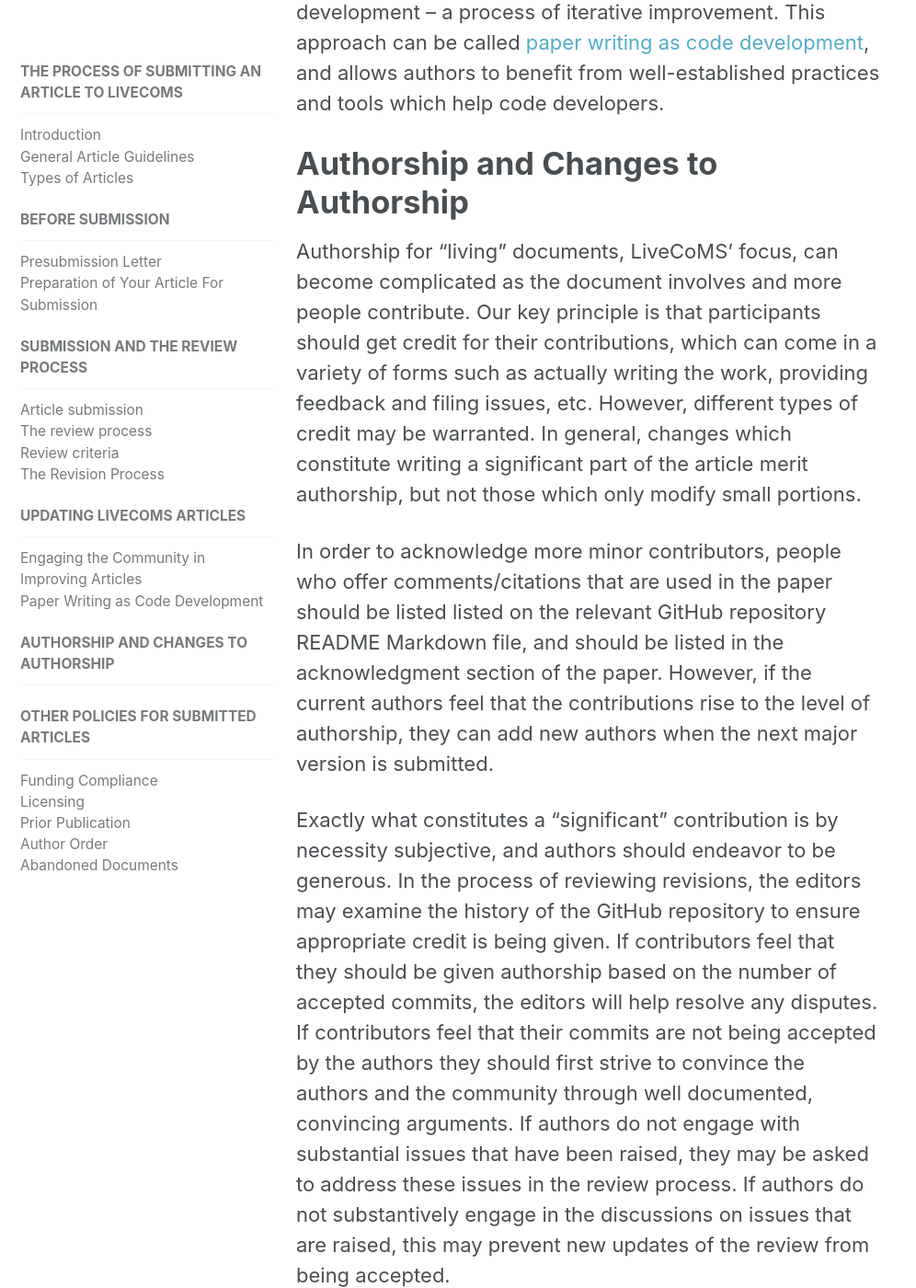
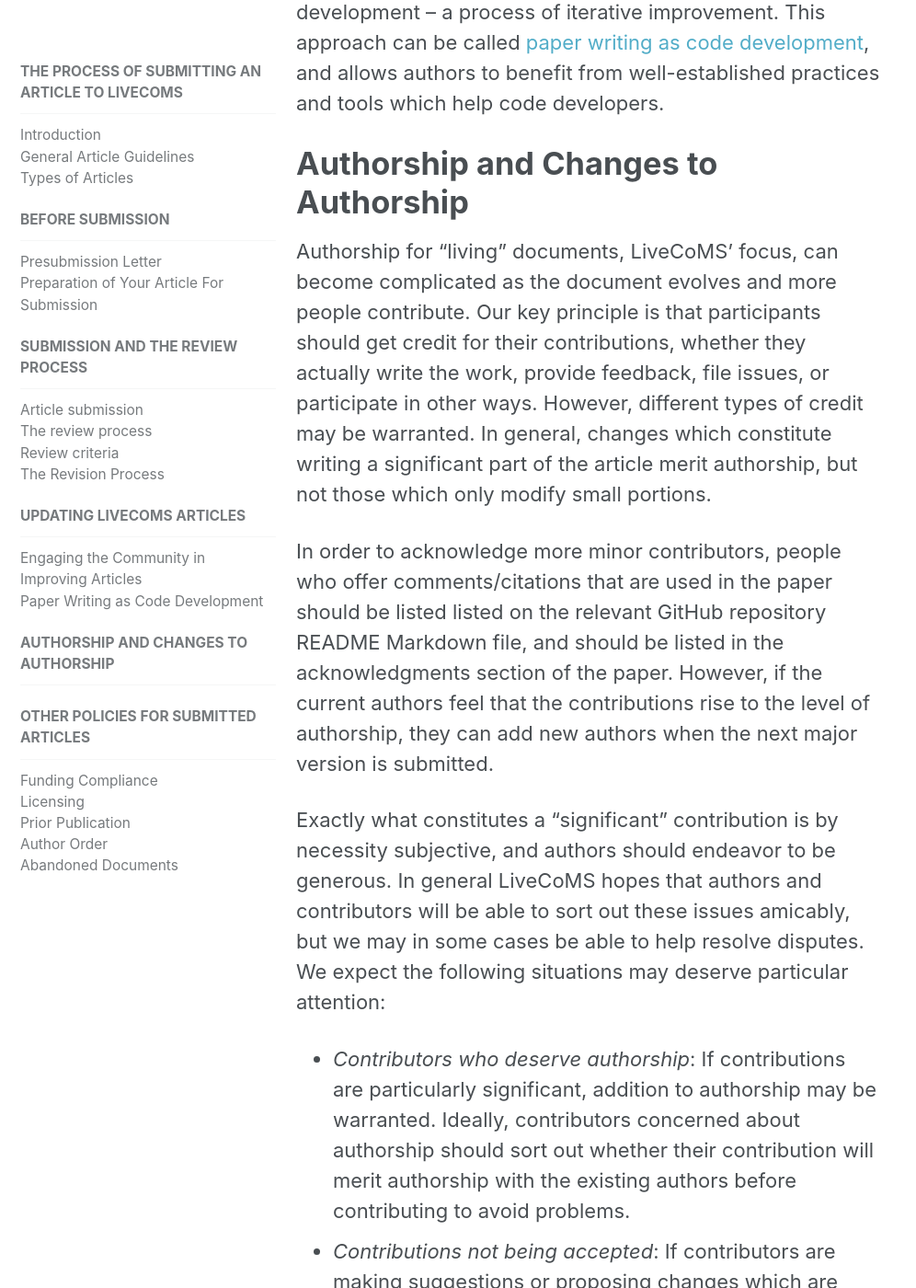
Before and after one commit to livecomsjournal/livecomsjournal.github.io, a Jekyll site: the page built from _policies/01_policies.md, in a window 1280 px wide and 1400 px high, scrolled down 6786 px. Shown: the whole window at 92% size, without its empty margins (0-996 px from the left). Built offline with Jekyll 4.4.1, drawn with Linux system fonts in a browser that asks for light colours; some of the changed text lies outside the part shown.

Commit message:
Check/cleanup of overall policy/insturctions document

```diff
--- a/_policies/01_policies.md
+++ b/_policies/01_policies.md
@@ -73,7 +73,7 @@
 
 ## Article submission
 
-After posting to the preprint server, the author uploads the final
+When ready for submission, the author uploads the final
 article PDF (created using the [LiveCoMS
 templates](http://www.github.com/livecoms/author_templates), discussed above) and a link to the GitHub site for the article.
 
@@ -113,15 +113,19 @@
 Once peer reviewed, articles receive new DOI’s and are published on the LiveCoMS site as new versions.
 This allows authors to receive credit for ongoing work they do on their articles.
 
-Authors are encouraged to make updates to articles in their GitHub repositories as frequently as warranted. However, release of new peer-reviewed versions via LiveCoMS is warranted only when changes become particularly extensive or important. Thus, versioning should typically be done no more frequently than every 12 months.
+Authors are encouraged to make updates to articles in their GitHub repositories as frequently as warranted.
+However, release of new peer-reviewed versions via LiveCoMS is warranted only when changes become particularly extensive or important.
+Thus, versioning should typically be done no more frequently than every 12 months.
 
-The review process for an update to a LiveCoMS article is similar to the review process for the initial version.  Additional review criteria will include whether or not issues the community raised on the article's issue tracker were responded to, and whether the revision includes sufficient new material.
+The review process for an update to a LiveCoMS article is similar to the review process for the initial version.
+Additional review criteria will include whether or not issues the community raised on the article's issue tracker were responded to, and whether the revision includes sufficient new material.
 
-Certain categories of article may need revision at different frequencies. For information on the review frequencies, see [author information for each of the types of articles](#types-of-articles).
+Certain categories of article may need revision at different frequencies.
+For information on suggested revision frequencies, see the [author information for each of the types of articles](#types-of-articles).
 
 ## Engaging the Community in Improving Articles
 
-We require GitHub use for papers to provide an easy mechanism for community feedback on the paper, allowing questions, comments, or additions.
+We require GitHub use for papers as it provides an easy mechanism for community feedback on the paper, allowing questions, comments, or additions.
 Community members can easily [file issues](https://help.github.com/articles/about-issues/) on these topics, and then these can be incorporated into new versions of the article.
 This can help LiveCoMS articles truly become living documents.
 Please note: The issue tracker for these documents is not just for *problems* with the articles, but also for general discussion, feedback, questions, and so on -- really, for any type of discussion about the article.
@@ -132,23 +136,24 @@
 
 ## Paper Writing as Code Development
 
-This model of updatable papers, curated with community input, allows paper-writing to become much more like code development -- a process of iterative improvement. This approach can be called [paper writing as code development](paper_code.md), and allows authors to benefit from well-established practices and tools which help code developers.
+This model of updatable papers, curated with community input, allows paper-writing to become much more like code development -- a process of iterative improvement. This approach can be called [paper writing as code development](07_paper_code.md), and allows authors to benefit from well-established practices and tools which help code developers.
 
 # Authorship and Changes to Authorship
 
-Authorship for "living" documents, LiveCoMS' focus, can become complicated as the document involves and more people contribute.
-Our key principle is that participants should get credit for their contributions, which can come in a variety of forms such as actually writing the work, providing feedback and filing issues, etc.
+Authorship for "living" documents, LiveCoMS' focus, can become complicated as the document evolves and more people contribute.
+Our key principle is that participants should get credit for their contributions, whether they actually write the work, provide feedback, file issues, or participate in other ways.
 However, different types of credit may be warranted.
 In general, changes which constitute writing a significant part of the article merit authorship, but not those which only modify small portions.
 
-In order to acknowledge more minor contributors, people who offer comments/citations that are used in the paper should be listed listed on the relevant GitHub repository README Markdown file, and should be listed in the acknowledgment section of the paper.
+In order to acknowledge more minor contributors, people who offer comments/citations that are used in the paper should be listed listed on the relevant GitHub repository README Markdown file, and should be listed in the acknowledgments section of the paper.
 However, if the current authors feel that the contributions rise to the level of authorship, they can add new authors when the next major version is submitted.
 
-Exactly what constitutes a "significant" contribution is by necessity subjective, and authors should endeavor to be generous. In the process of reviewing revisions, the editors may examine the history of the GitHub repository to ensure appropriate credit is being given.
-If contributors feel that they should be given authorship based on the number of accepted commits, the editors will help resolve any disputes.
-If contributors feel that their commits are not being accepted by the authors they should first strive to convince the authors and the community through well documented, convincing arguments.
-If authors do not engage with substantial issues that have been raised, they may be asked to address these issues in the review process.
-If authors do not substantively engage in the discussions on issues that are raised, this may prevent new updates of the review from being accepted.
+Exactly what constitutes a "significant" contribution is by necessity subjective, and authors should endeavor to be generous.
+In general LiveCoMS hopes that authors and contributors will be able to sort out these issues amicably, but we may in some cases be able to help resolve disputes.
+We expect the following situations may deserve particular attention:
+- *Contributors who deserve authorship*: If contributions are particularly significant, addition to authorship may be warranted. Ideally, contributors concerned about authorship should sort out whether their contribution will merit authorship with the existing authors before contributing to avoid problems.
+- *Contributions not being accepted*: If contributors are making suggestions or proposing changes which are being ignored or rejected, the contributors should first strive to convince the authors and community by providing sufficiently compelling data and arguments. If this fails, the lack of engagement with issues raised may become a factor in the review process of subsequent versions of the paper.
+- *Review of subsequent versions*: GitHub provides an automatic mechanism for tracking contributions, via the GitHub repository's history. This may be examined when revised versions of the article are being considered for publication both to ensure appropriate credit is being given, and to check that authors are engaging with and addressing substantial issues raised by the community. A failure to substantively engage in discussions on issues raised may prevent new updates of the work from being accepted.
 
 # Other Policies for Submitted Articles
 
@@ -198,7 +203,7 @@
 Documents should not have been submitted in the current form to another journal, or be simultaneously under consideration for publication another journal.
 Preprints do not count as prior publication.
 Documents that are major revisions of previously published articles are welcomed.
-However, authors should ensure that material they develop for the journal does not have rights reserved by other journals from such previous publication that impede release under open licenses.
+However, authors should ensure that any material they publish in LiveCoMS is not subject to licensing restrictions (such as from another journal) which impedes its release under the selected license.
 Some journals, for example, *Annual Reviews* lets the authors retain the right to create derivative works, which could perhaps be exercised in preparing a review to be published in LiveCoMS.
 
 If an article is an adaptation of a previously published article, it must be noted in the cover letter, and major changes noted.
@@ -206,7 +211,8 @@
 
 ## Author Order
 Authors should, to the extent possible, determine the author order
-among themselves.  However, we acknowledge that institutions
+among themselves.
+However, we acknowledge that institutions
 evaluating for merit, promotion, tenure or other cases may not read
 this level of detail, so traditional notions of author order (first
 author, corresponding author, etc.) may still be relevant and the
@@ -215,8 +221,8 @@
 Each work must have a section describing the actual contributions of
 authors (and of those acknowledged) to provide clarity, and journal
 templates include such a section.  Please note, since this is an
-electronic-only journal, there is no length limit when you describe
-the authors' contributions, so we recommend describing what they
+electronic-only journal, there is no length limit when describing
+the authors' contributions, so we recommend describing what authors
 actually did rather than simply categorizing them in a small number of
 predefined roles as might be done in more conventional journals.
 <!-- MRS: still need to add that section of the templates somewhat -->
```
Also changed, not shown: other parts of _policies/01_policies.md (+1 -1 lines).
